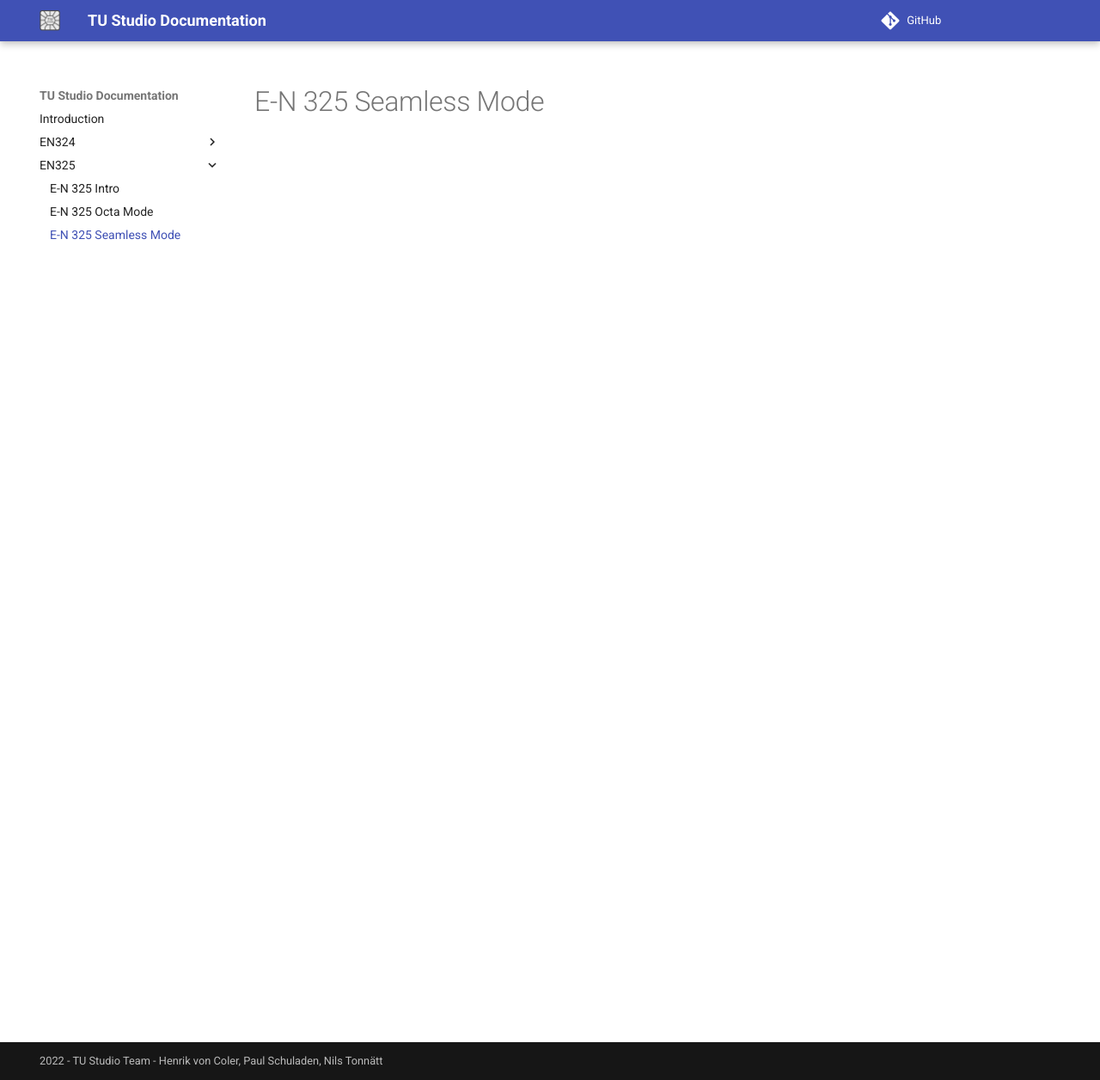
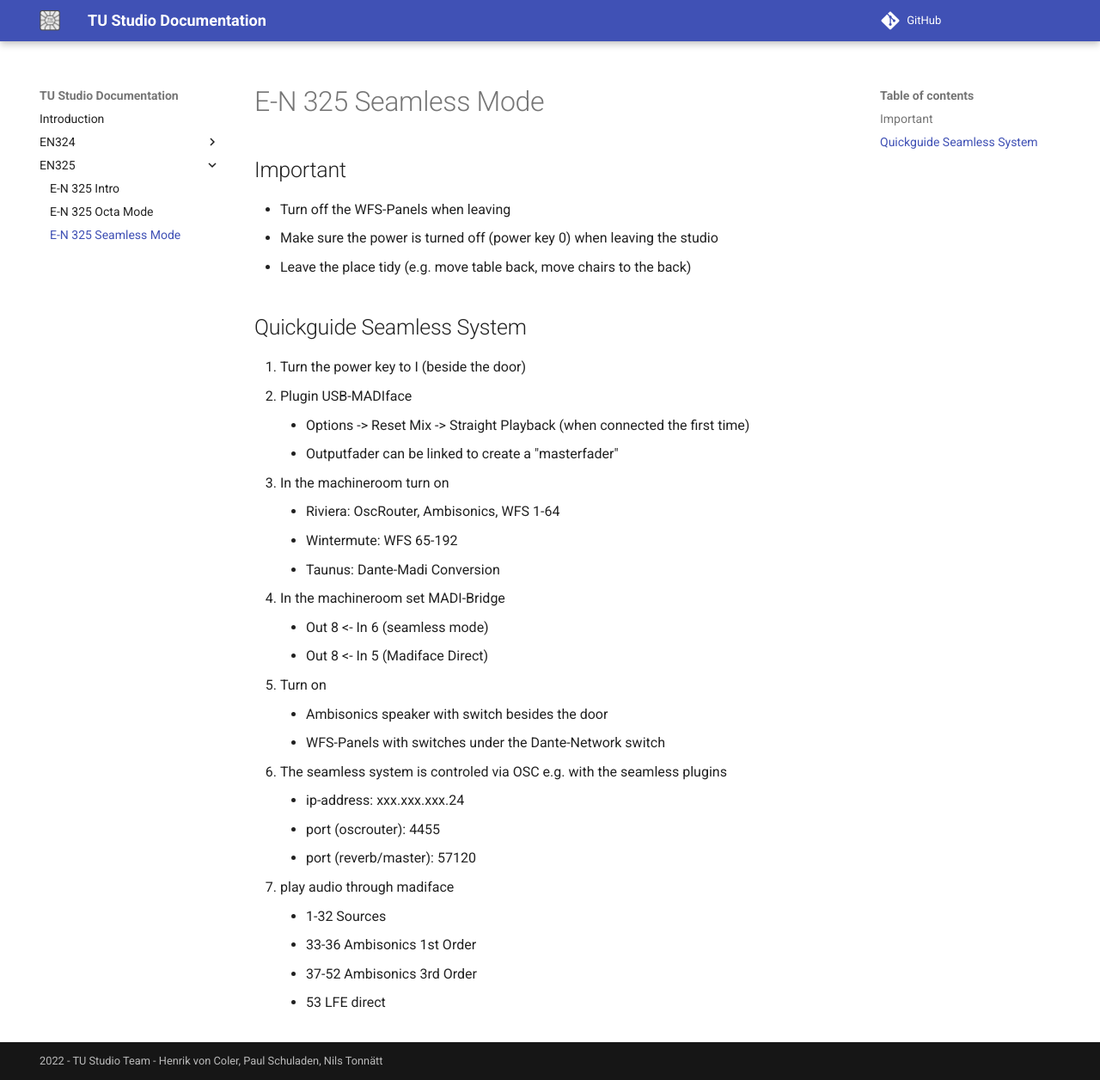
Before and after one commit to tu-studio/studio-docs, an MkDocs documentation site: the page built from docs/EN325/seamless-mode.md, in a window 1280 px wide and 1256 px high. Shown: the whole window at 86% size. Built offline with MkDocs 1.6.1 and Material for MkDocs 9.7.7, drawn with Linux system fonts in a browser that asks for light colours; comment, search, counter and statistics services are not loaded.

Commit message:
added EN325/seamless-mode quickguide

```diff
--- a/docs/EN325/seamless-mode.md
+++ b/docs/EN325/seamless-mode.md
@@ -1 +1,32 @@
 # E-N 325 Seamless Mode
+
+## Important
+- Turn off the WFS-Panels when leaving
+- Make sure the power is turned off (power key 0) when leaving the studio
+- Leave the place tidy (e.g. move table back, move chairs to the back)
+
+
+## Quickguide Seamless System
+1. Turn the power key to I (beside the door)
+2. Plugin USB-MADIface
+    - Options -> Reset Mix -> Straight Playback (when connected the first time)
+    - Outputfader can be linked to create a "masterfader"
+3. In the machineroom turn on
+    - Riviera: OscRouter, Ambisonics, WFS 1-64
+    - Wintermute: WFS 65-192
+    - Taunus: Dante-Madi Conversion
+4. In the machineroom set MADI-Bridge
+    - Out 8 <- In 6 (seamless mode)
+    - Out 8 <- In 5 (Madiface Direct)
+5. Turn on
+    - Ambisonics speaker with switch besides the door
+    - WFS-Panels with switches under the Dante-Network switch
+6. The seamless system is controled via OSC e.g. with the seamless plugins
+    - ip-address: xxx.xxx.xxx.24
+    - port (oscrouter): 4455
+    - port (reverb/master): 57120
+7. play audio through madiface
+    - 1-32 Sources
+    - 33-36 Ambisonics 1st Order
+    - 37-52 Ambisonics 3rd Order
+    - 53 LFE direct
```
